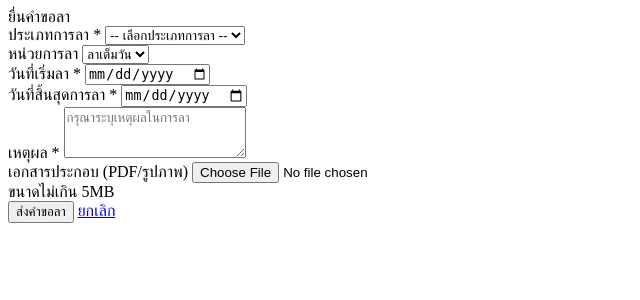
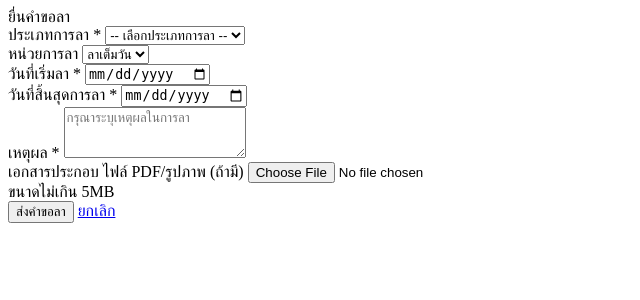
Before and after one commit to bankpatcharapolt/hrm_tgsmartlife, a CodeIgniter app: the page made by application/views/employee/leave/request.php in a window 1280 px wide. Shown: the top 300 px of the page, without its empty margins (0-640 px from the left). Run offline with CodeIgniter, Linux system fonts and the light colour scheme; data that the repository does not hold is empty.

Commit message:
เพิ่มให้ไม่จำเป็นต้องแนบใบรับรองแพทย์

```diff
--- a/application/views/employee/leave/request.php
+++ b/application/views/employee/leave/request.php
@@ -63,7 +63,7 @@
       </div>
 
       <div class="col-12">
-        <label class="form-label">เอกสารประกอบ (PDF/รูปภาพ)</label>
+        <label class="form-label">เอกสารประกอบ ไฟล์ PDF/รูปภาพ (ถ้ามี)</label>
         <input type="file" name="document" class="form-control" accept=".pdf,.jpg,.jpeg,.png">
         <div class="form-text text-muted">ขนาดไม่เกิน 5MB</div>
       </div>
@@ -72,8 +72,8 @@
       <div class="col-12" id="medCertWrap" style="display:none">
         <div class="p-3 rounded" style="background:#fff7ed;border:1px solid #fed7aa">
           <label class="form-label fw-semibold" style="color:#c2410c">
-            <i class="bi bi-file-medical me-1"></i>ใบรับรองแพทย์
-            <span class="text-danger">*</span>
+            <i class="bi bi-file-medical me-1"></i>ใบรับรองแพทย์(ถ้ามี)
+
           </label>
           <input type="file" name="medical_cert" id="medCertInput"
                  class="form-control" accept=".pdf,.jpg,.jpeg,.png">
@@ -224,7 +224,7 @@ function checkMedCert() {
     var txt = (sel.options[sel.selectedIndex] ? sel.options[sel.selectedIndex].text : '').toLowerCase();
     var isSick = sickNames.some(function(k){ return txt.indexOf(k) !== -1; });
     wrap.style.display = isSick ? '' : 'none';
-    if (inp) inp.required = isSick;
+    // if (inp) inp.required = isSick;
 }
 document.addEventListener('DOMContentLoaded', function(){
     var sel = document.querySelector('[name=leave_type_id]');
```
